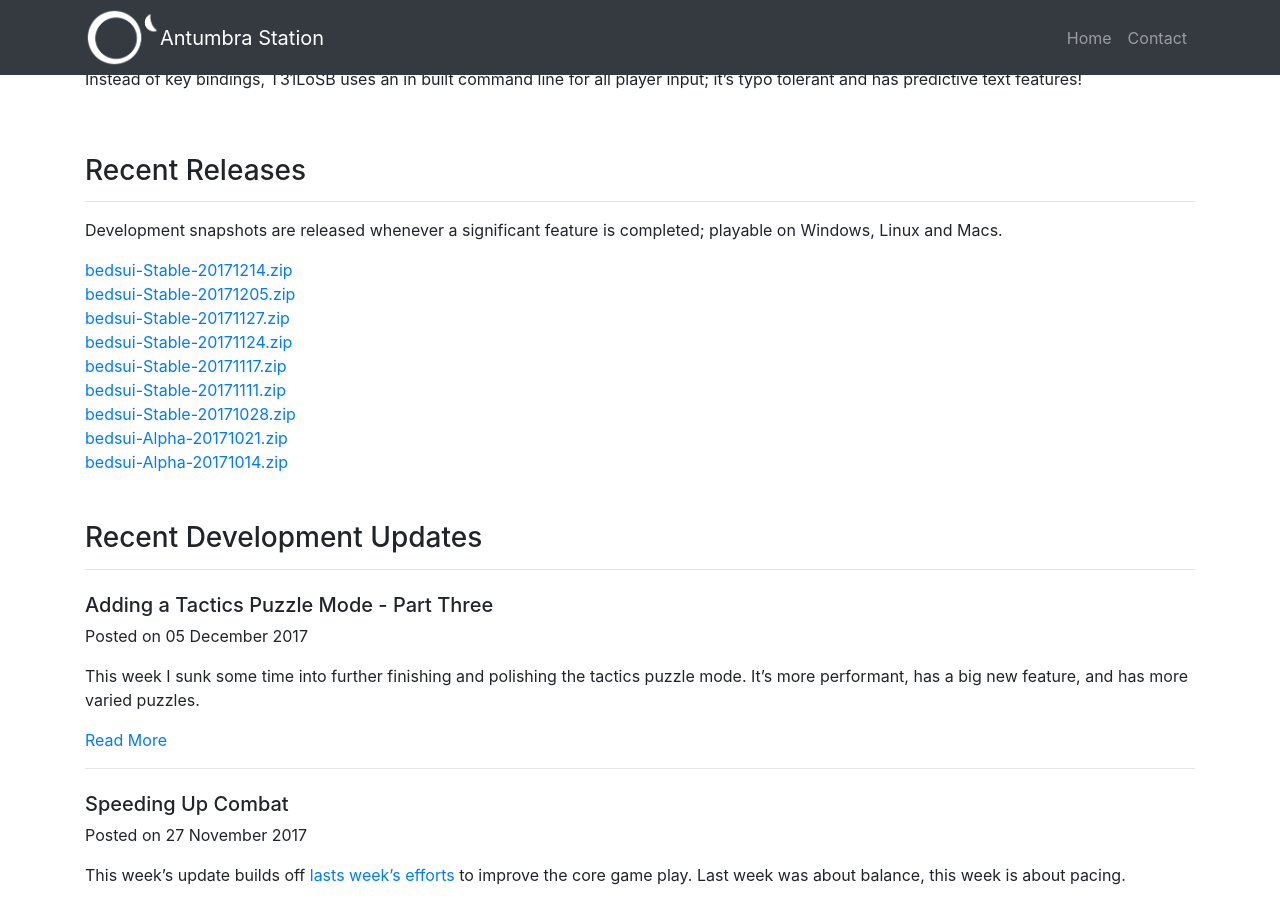
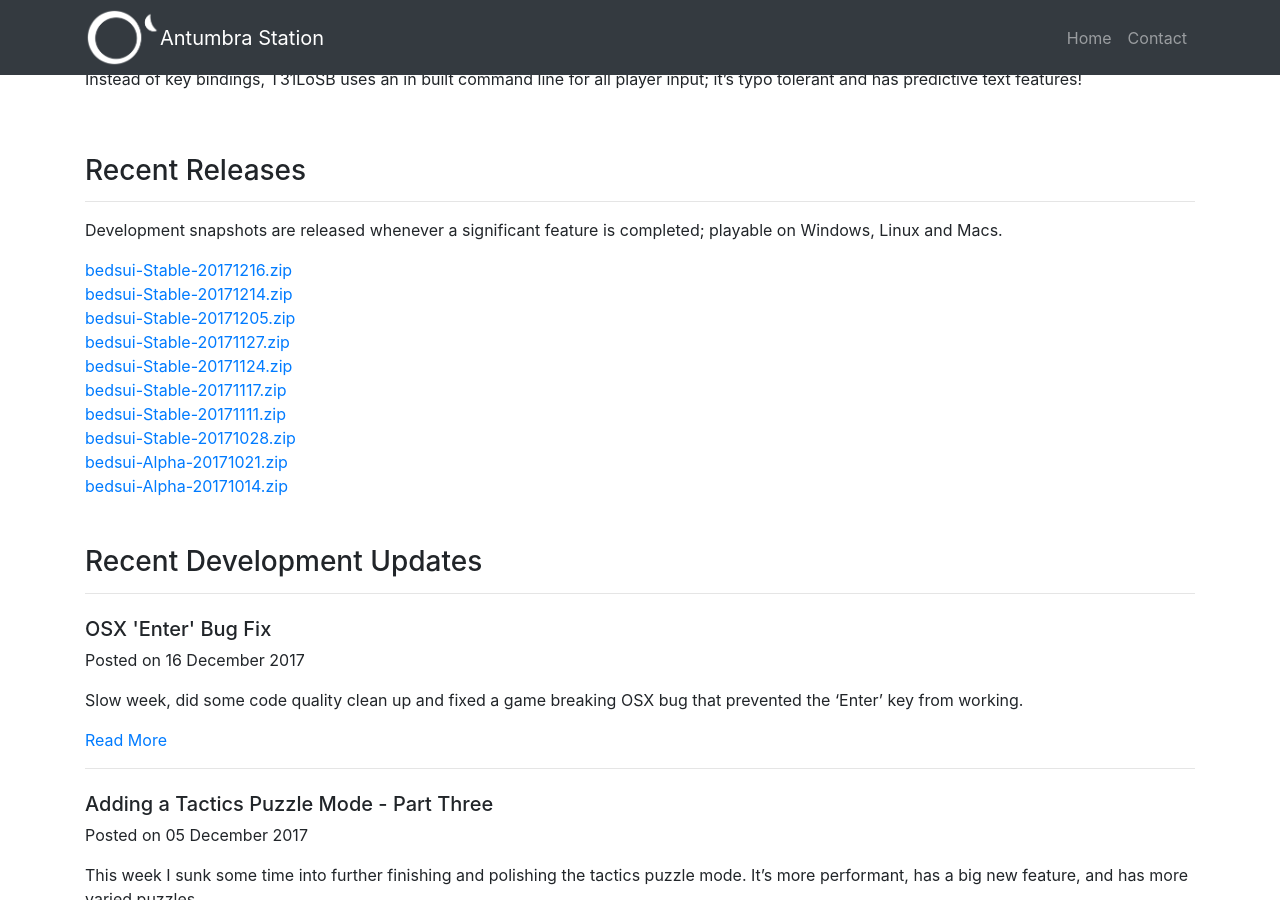
Before and after one commit to mpeter28/mpeter28.github.io, a Jekyll site: the page built from bedsui-project.md, in a window 1280 px wide and 900 px high, scrolled down 846 px. Built offline with Jekyll 4.4.1, drawn with Linux system fonts in a browser that asks for light colours; comment, search, counter and statistics services are not loaded.

Commit message:
Proper release of the osx enter bug fix

```diff
--- /dev/null
+++ b/_posts/2017-12-16-osx-enter-bug.md
@@ -0,0 +1,10 @@
+---
+layout: post
+title: OSX 'Enter' Bug Fix
+category: T31LoSB
+tags: [refactor, ui]
+release: bedsui-Stable-20171216.zip
+banner: /img/t31losb/the-thirty-one-lieutenants-of-sorcerer-bedsui.png
+---
+
+Slow week, did some code quality clean up and fixed a game breaking OSX bug that prevented the 'Enter' key from working.
--- a/bedsui-project.md
+++ b/bedsui-project.md
@@ -4,7 +4,7 @@ title: "The Thirty One Lieutenants of Sorcerer Bedsui"
 description: "Squad Tactics Roguelike"
 category: T31LoSB
 billboard: /img/t31losb/the-thirty-one-lieutenants-of-sorcerer-bedsui.png
-releases: [ bedsui-Stable-20171214.zip, bedsui-Stable-20171205.zip, bedsui-Stable-20171127.zip, bedsui-Stable-20171124.zip, bedsui-Stable-20171117.zip, bedsui-Stable-20171111.zip, bedsui-Stable-20171028.zip, bedsui-Alpha-20171021.zip, bedsui-Alpha-20171014.zip ]
+releases: [ bedsui-Stable-20171216.zip, bedsui-Stable-20171214.zip, bedsui-Stable-20171205.zip, bedsui-Stable-20171127.zip, bedsui-Stable-20171124.zip, bedsui-Stable-20171117.zip, bedsui-Stable-20171111.zip, bedsui-Stable-20171028.zip, bedsui-Alpha-20171021.zip, bedsui-Alpha-20171014.zip ]
 schedule: "Development snapshots are released whenever a significant feature is completed; playable on Windows, Linux and Macs."
 ---
 
```
Also changed, not shown: 1 other file.
